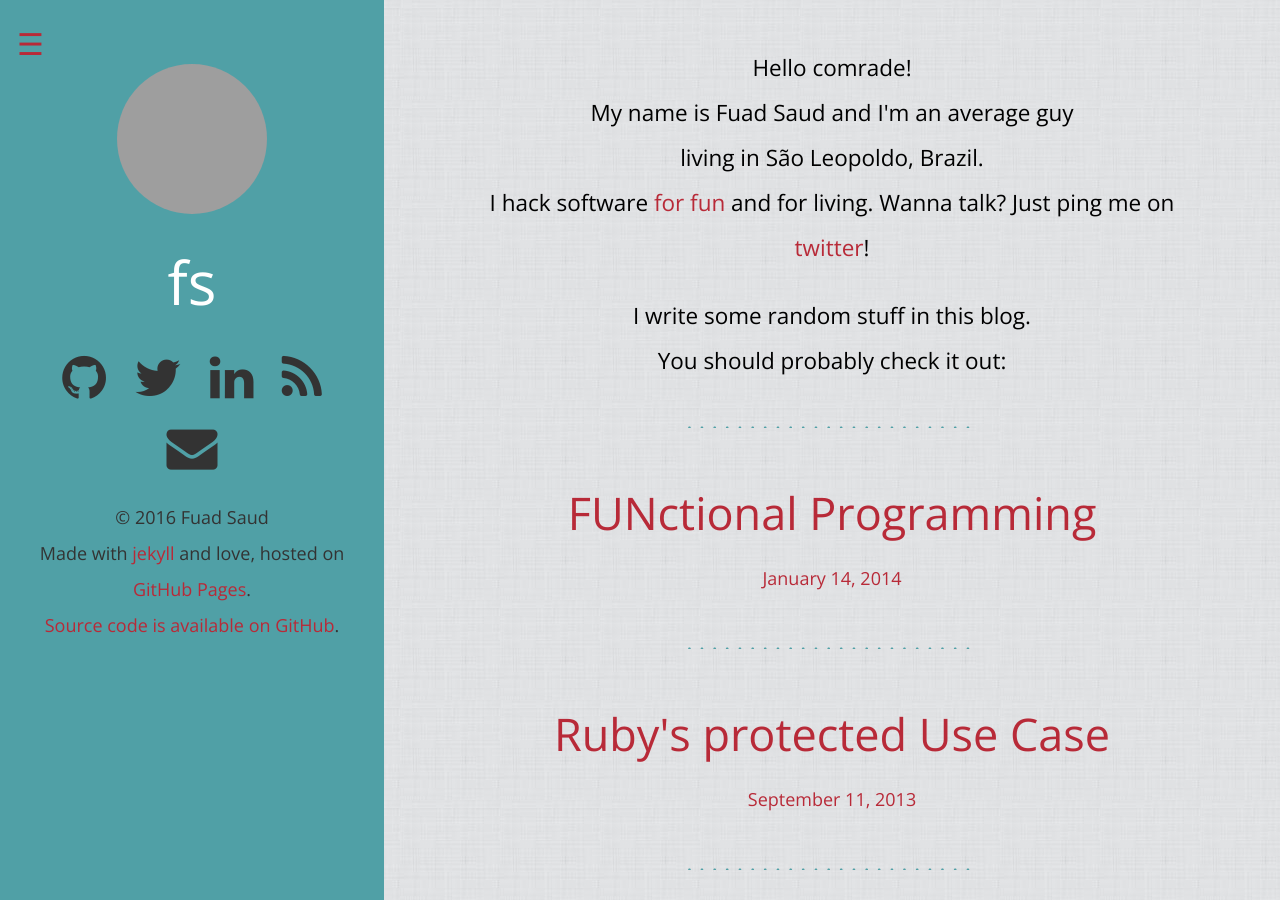
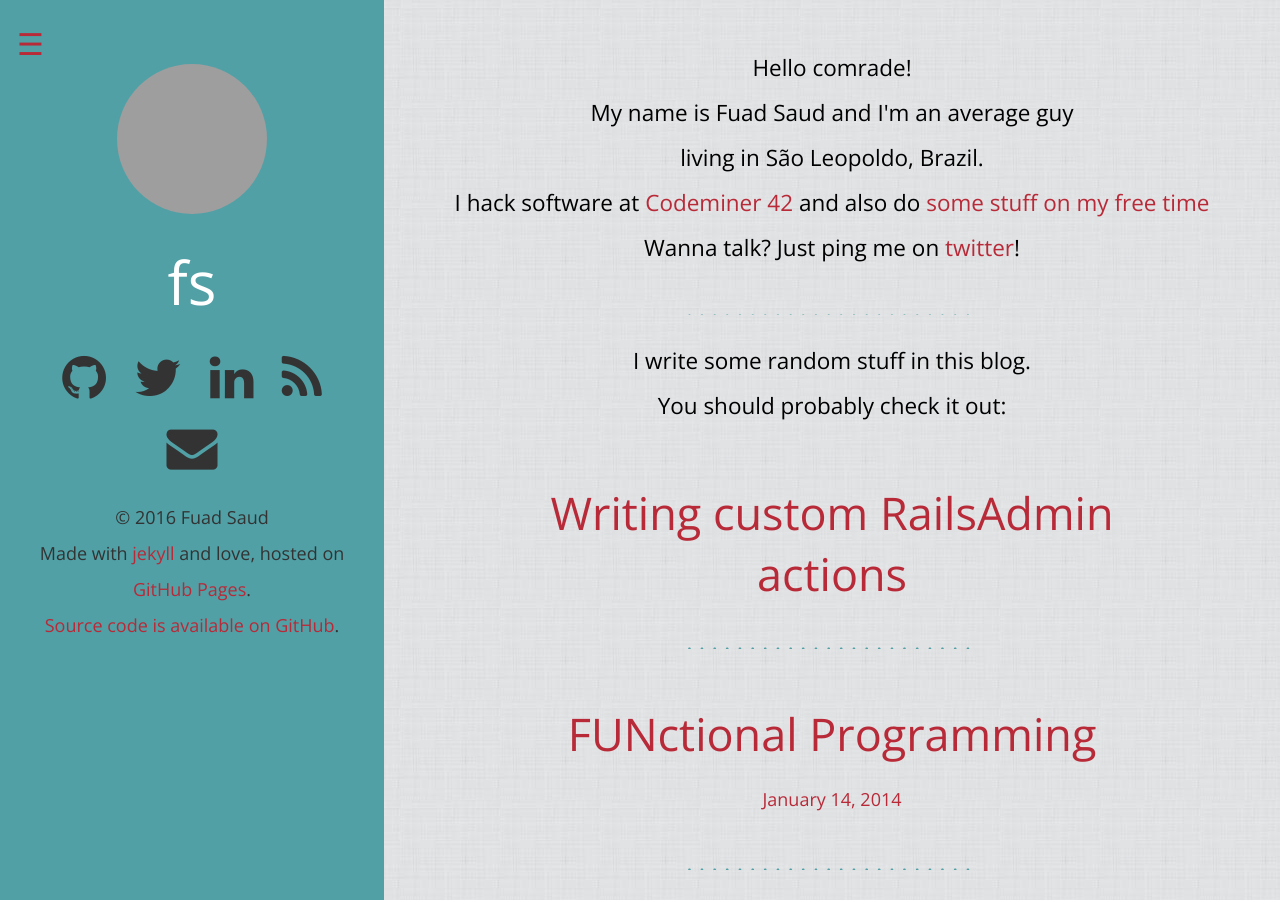
Before and after one commit to fuadsaud/fuadsaud.github.io, a Jekyll site: the page built from index.html, in a window 1280 px wide and 900 px high. Built offline with Jekyll 4.4.1, drawn with Linux system fonts in a browser that asks for light colours; nearby versions of some CDN libraries; grey boxes are pictures that could not be loaded.

Commit message:
Clean shit and add medium post link

```diff
--- a/_config.yml
+++ b/_config.yml
@@ -17,6 +17,7 @@ author:
   email: fuadfsaud@gmail.com
   location: São Leopoldo, Brazil
   links:
+    company: //codeminer42.com
     github: //github.com/fuadsaud
     linkedin: //www.linkedin.com/in/fuadsaud/
     socareers: //careers.stackoverflow.com/fuad
--- a/index.html
+++ b/index.html
@@ -5,17 +5,28 @@ layout: default
     Hello comrade!<br>
     My name is <strong>{{ site.author.name }}</strong> and I'm an average guy<br>
     living in {{ site.author.location }}.<br>
-    I hack software <a href="{{ site.author.links.github }}" target="_blank">for fun</a>
-    and for living.
+    I hack software at <a href="{{ site.author.links.company }}" target="_blank">Codeminer 42</a>
+    and also do
+    <a href="{{ site.author.links.github }}" target="_blank"> some stuff on my free time</a>
     Wanna talk? Just ping me on
     <a href="{{ site.author.links.twitter }}" target="_blank">twitter</a>!
 </p>
+
+<hr>
 
 <p class="about">
     I write some random stuff in this blog.<br>You should probably check it out:
 </p>
 
 <section class="stream">
+    <section class="post">
+        <h1 class="title">
+            <a href="https://medium.com/codeminer-42/writing-custom-railsadmin-actions-e0799aadc8ae#.mxx922i3r">
+                Writing custom RailsAdmin actions<br>
+            </a>
+        </h1>
+    </section>
+
     {% for post in site.posts %}
         {% if post.published %}
             <hr>
@@ -29,8 +40,7 @@ layout: default
                 {% if post.tldr %}
                     <p class="tldr">{{ post.tldr }}</p>
                 {% endif %}
-
-            </section class="post-headsup">
+            </section>
         {% endif %}
     {% endfor %}
 </section>
```
